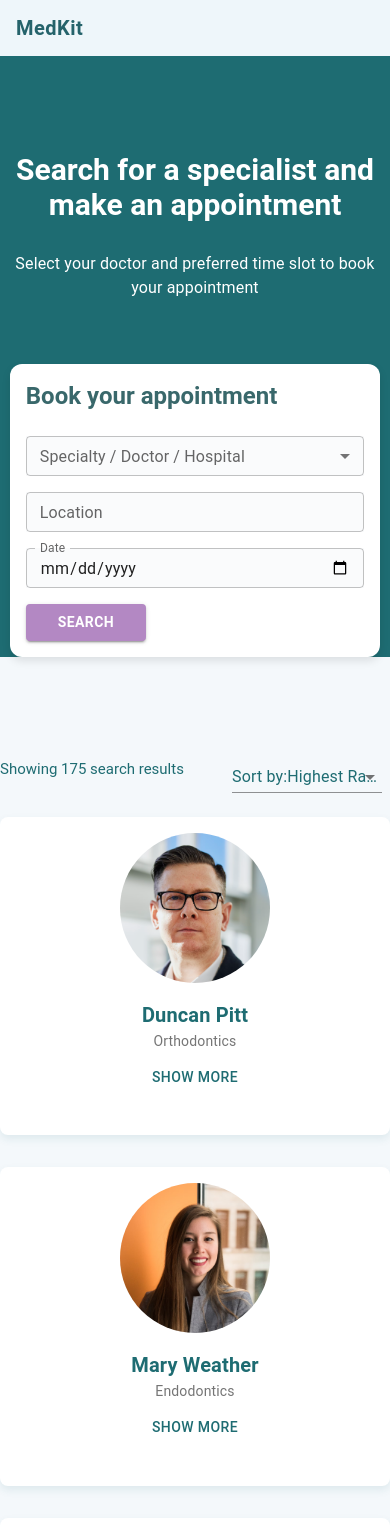
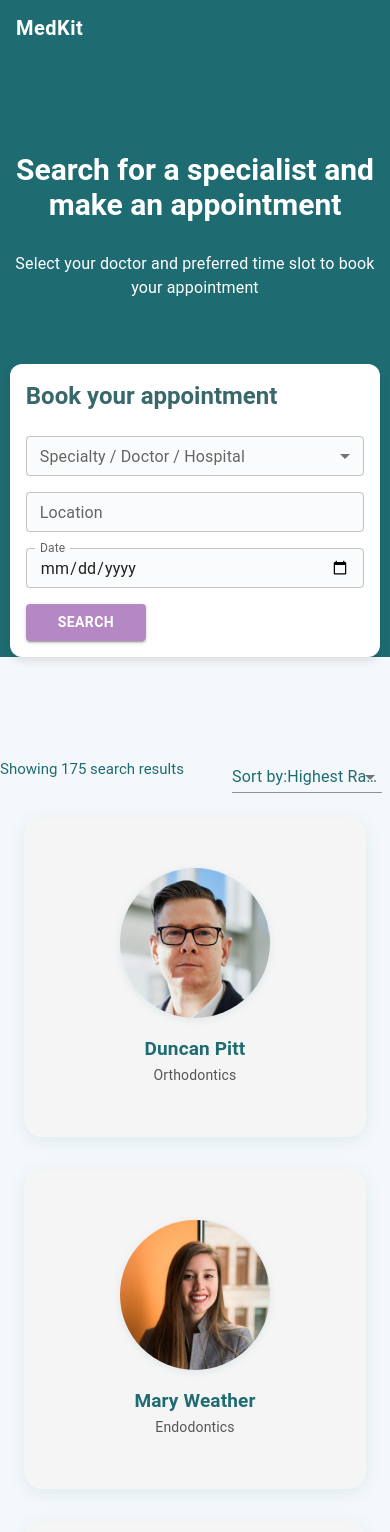
Before and after one commit to noouh1/MedKit-HealthCare, a React (Vite) app: page /find-a-doctor in a window 390 px wide. Shown: the top 1532 px of the page. Built offline with nearby package versions, Linux system fonts and the light colour scheme; some icons are missing.

Commit message:
[Edit]:find doctor page

```diff
--- a/src/components/cards/CardPreview.tsx
+++ b/src/components/cards/CardPreview.tsx
@@ -1,5 +1,4 @@
 import { Box, Button, Checkbox, FormControl, FormControlLabel, FormGroup, InputLabel, MenuItem, Pagination, Select, Stack, TextField, Typography, type SelectChangeEvent} from '@mui/material'
-import Grid from '@mui/material/Grid';
 import InputAdornment from '@mui/material/InputAdornment';
 import SearchIcon from '@mui/icons-material/Search';
 import EmergencyIcon from '@mui/icons-material/Emergency';
@@ -11,26 +10,19 @@ import WcIcon from '@mui/icons-material/Wc'
 import AccessibilityNewIcon from '@mui/icons-material/AccessibilityNew'
 import ExpandMoreIcon from '@mui/icons-material/ExpandMore';
 import GpsFixedIcon from '@mui/icons-material/GpsFixed';
-import doctorImg1 from '../../assets/1.png';
-import doctorImg2 from '../../assets/2.png';
-import doctorImg3 from '../../assets/3.png';
-import doctorImg4 from '../../assets/4.png';
-import doctorImg5 from '../../assets/5.png';
-import doctorImg6 from '../../assets/6.png';
-import doctorImg7 from '../../assets/7.png';
-import doctorImg8 from '../../assets/8.png';
-import doctorImg9 from '../../assets/9.png';
+import React from 'react';
 import DoctorCard from './DoctorCard.tsx';
-import React from 'react';
 
 function CardPreview() {
     const [value, setValue] = React.useState('');
+
     const handleChange = (event: SelectChangeEvent) => {
         setValue(event.target.value);
     };
+
     return (
-    <Box sx={{ backgroundColor: '#f4f8fb', mx: 'auto', display: 'flex',flexDirection: 'row' }}>
-        {/* Right panel */}
+        <Box sx={{ backgroundColor: '#f4f8fb',  display: 'flex',flexDirection: 'row' }}>
+            {/* left panel */}
             <Box sx={{backgroundColor:'white',px:10,py:6,display: { xs: 'none', md: 'block' }}} >
                 <Typography variant="h5" sx={{ fontWeight: 'bold',color: '#1e6c72', my: 1, fontSize: {md:'20px',xs:'20px'} }}>
                 Refine Your Search
@@ -231,8 +223,8 @@ function CardPreview() {
                 Update Search
                 </Button>
             </Box>
-        {/* Left panel */}
-        <Box sx={{mx:'auto',mt:{xs:0,md:6} }}>
+            {/* right panel */}
+            <Box sx={{mx:'auto',mt:{xs:0,md:6}}}>
                 <Box className="smallnav" sx={{ my: 2, display:'flex', alignItems: 'center', justifyContent: 'space-between' }}>
                 <Typography variant="h5" sx={{ color: '#1e6c72', my: 1, fontSize: {md:'15px',xs:'15px'}  }}>
                         Showing 175 search results
@@ -256,33 +248,14 @@ function CardPreview() {
                 </Box>
                 {/* cards */}
                 <Box className="Cards">
-            <Grid container columnSpacing={4}sx={{ display: 'flex', flexDirection: { xs: 'column', md: 'row' } }}>
-                {/* first column */}
-                <Grid sx={{ display: 'flex', flexDirection: 'column', gap: 4 }}>
-                <DoctorCard image={doctorImg1} name="Duncan Pitt" specialty="Orthodontics" />
-                <DoctorCard image={doctorImg2} name="Mary Weather" specialty="Endodontics" />
-                <DoctorCard image={doctorImg3} name="Jacob Abel" specialty="Periodontics" />
-                </Grid>
-                {/* second column */}
-                <Grid sx={{ display: 'flex', flexDirection: 'column', gap: 4 }}>
-                <DoctorCard image={doctorImg4} name="Gill Hames" specialty="Pediatric dentistry" />
-                <DoctorCard image={doctorImg5} name="Finn McDonald" specialty="Dentistry" />
-                <DoctorCard image={doctorImg6} name="Donna Summer" specialty="Prosthodontics" />
-                </Grid>
-                {/* third column */}
-                <Grid sx={{ display: 'flex', flexDirection: 'column', gap: 4 }}>
-                <DoctorCard image={doctorImg7} name="Dagmar McLean" specialty="Psychiatry" />
-                <DoctorCard image={doctorImg8} name="Richard Kicker" specialty="Urology" />
-                <DoctorCard image={doctorImg9} name="Millie Billie" specialty="Dermatology" />
-                </Grid>
-            </Grid>
+                <DoctorCard />
                 </Box>
                 <Stack spacing={2} sx={{ display: 'flex', alignItems: 'center', my: 6 }}>
                     <Pagination count={10} size="large" />
                 </Stack>
             </Box>
         </Box>
-  )
+    );
 }
 
 export default CardPreview
--- a/src/components/cards/DoctorCard.tsx
+++ b/src/components/cards/DoctorCard.tsx
@@ -1,55 +1,232 @@
-import { Card, CardMedia, CardContent, Typography, Box, Button } from '@mui/material';
-import  { useState } from 'react';
+import React, { useState } from 'react';
+import {
+  Box,
+  Button,
+  Typography,
+  useMediaQuery,
+  useTheme,
+} from '@mui/material';
+import type { CardData } from '../../types/FindDoctor';
 import { Link } from 'react-router-dom';
 
-interface DoctorCardProps {
-  image: string;
-  name: string;
-  specialty: string;
+import doctorImg1 from '../../assets/1.png';
+import doctorImg2 from '../../assets/2.png';
+import doctorImg3 from '../../assets/3.png';
+import doctorImg4 from '../../assets/4.png';
+import doctorImg5 from '../../assets/5.png';
+import doctorImg6 from '../../assets/6.png';
+import doctorImg7 from '../../assets/7.png';
+import doctorImg8 from '../../assets/8.png';
+import doctorImg9 from '../../assets/9.png';
+
+import LocalPhoneOutlinedIcon from '@mui/icons-material/LocalPhoneOutlined';
+import EmailOutlinedIcon from '@mui/icons-material/EmailOutlined';
+import CalendarTodayOutlinedIcon from '@mui/icons-material/CalendarTodayOutlined';
+import LocationOnOutlinedIcon from '@mui/icons-material/LocationOnOutlined';
+import MedicationOutlinedIcon from '@mui/icons-material/MedicationOutlined';
+
+const imgs = [doctorImg1, doctorImg2, doctorImg3, doctorImg4, doctorImg5, doctorImg6, doctorImg7, doctorImg8, doctorImg9];
+const names = [
+  "Duncan Pitt",
+  "Mary Weather",
+  "Jacob Abel",
+  "Gill Hames",
+  "Finn McDonald",
+  "Donna Summer",
+  "Dagmar McLean",
+  "Richard Kicker",
+  "Millie Billie"
+];
+
+const specialties = [
+  "Orthodontics",
+  "Endodontics",
+  "Periodontics",
+  "Pediatric dentistry",
+  "Dentistry",
+  "Prosthodontics",
+  "Psychiatry",
+  "Urology",
+  "Dermatology"
+];
+
+const cardsData: CardData[] = Array.from({ length: 9 }, (_, i) => ({
+  id: i,
+  name: names[i],
+  specialty: specialties[i],
+  image: imgs[i],
+}));
+
+const DoctorCard: React.FC = () => {
+  const [expandedIndex, setExpandedIndex] = useState<number | null>(null);
+  const theme = useTheme();
+const isMediumScreen = useMediaQuery(theme.breakpoints.between('sm', 'md'));
+const isSmallScreen = useMediaQuery(theme.breakpoints.down('sm'));
+
+const cardsPerRow = isSmallScreen ? 1 : isMediumScreen ? 2 : 3;
+
+  const handleCardClick = (index: number) => {
+    setExpandedIndex(index === expandedIndex ? null : index);
+  };
+
+  const shouldHide = (index: number): boolean => {
+    if (expandedIndex === null || isSmallScreen) return false;
+
+    const isSameRow = Math.floor(index / 3) === Math.floor(expandedIndex / 3);
+    if (!isSameRow || index === expandedIndex) return false;
+
+    const position = expandedIndex % 3;
+
+    if (position === 0 && index === expandedIndex + 1) return true;
+    if (position === 1 && index === expandedIndex + 1) return true;
+    if (position === 2 && index === expandedIndex - 1) return true;
+
+    return false;
+  };
+
+// Prepare rows for rendering cards in a grid
+const rows: CardData[][] = [];
+for (let i = 0; i < cardsData.length; i += cardsPerRow) {
+  rows.push(cardsData.slice(i, i + cardsPerRow));
 }
 
-const DoctorCard = ({ image, name, specialty }: DoctorCardProps) => {
-  const [expanded, setExpanded] = useState(false);
+return (
+  <Box >
+    {rows.map((row, rowIndex) => (
+        <Box
+          key={rowIndex}
+          sx={{
+            display: 'flex',
+            flexDirection: isSmallScreen ? 'column' : 'row',
+            gap: 4,
+            mb: 4,
+            justifyContent: 'center',
+            alignItems: 'center'
+          }}
+        >
+          {row.map((card, indexInRow) => {
+            const index = rowIndex * 3 + indexInRow;
+            if (shouldHide(index)) return null;
 
-  const handleExpandClick = () => {
-    setExpanded(!expanded);
-  };
+            const isExpanded = expandedIndex === index;
 
             return (
-    <Card sx={{ py: 2, px: 10, borderRadius: 2, boxShadow: '0 4px 8px rgba(30,108,114,0.10)', cursor: 'pointer', transition: 'transform 0.2s', '&:hover': { transform: 'scale(1.05)' } }}>
-      <CardMedia
+              <Box
+                key={card.id}
+                onClick={() => handleCardClick(index)}
+                sx={{
+                  flex: isExpanded && !isSmallScreen ? 2 : 1,
+                  transition: 'all 0.4s ease',
+                  display: 'flex',
+                  justifyContent: 'center',
+                  alignItems: 'center',
+                  padding: 0,
+                }}
+              >
+                <Box
+                  sx={{
+                    backgroundColor: isExpanded ? 'white' : '#f5f5f5',
+                    borderRadius: '18px',
+                    py: 2,
+                    px: isExpanded ? (isSmallScreen ? 4 : 10) : 12,
+                    textAlign: isExpanded ? 'left' : 'center',
+                    boxShadow: '0 4px 16px rgba(30, 108, 114, 0.10)',
+                    transition: 'all 0.9s ease',
+                    minHeight: 320,
+                    width: '100%',
+                    display: 'flex',
+                    flexDirection: isExpanded && !isSmallScreen ? 'row' : 'column',
+                    alignItems: 'center',
+                    justifyContent: 'center',
+                    gap: isExpanded ? 6 : 2,
+                    '&:hover img': {
+                      transform: 'scale(1.09) rotate(-2deg)',
+                      boxShadow: '0 12px 32px rgba(30, 108, 114, 0.22)',
+                    },
+                  }}
+                >
+                  <Box
+                    sx={{
+                      textAlign: 'center',
+                      display: 'flex',
+                      flexDirection: 'column',
+                      alignItems: 'center',
+                    }}
+                  >
+                    <Box
                       component="img"
-        image={image}
-        sx={{ width: 150, height: 150, borderRadius: '50%', mx: 'auto' }}
-        alt={name}
+                      src={card.image}
+                      alt={card.name}
+                      sx={{
+                        width: isExpanded ? 100 : 150,
+                        height: isExpanded ? 100 : 150,
+                        borderRadius: '50%',
+                        objectFit: 'cover',
+                        mb: 2,
+                        transition: 'all 0.4s ease',
+                        boxShadow: '0 2px 8px rgba(30, 108, 114, 0.1)',
+                      }}
                     />
-      <CardContent sx={{ textAlign: 'center' }}>
-        <Typography variant="h6" sx={{ fontWeight: 'bold', color: '#1e6c72' }}>
-          {name}
+                    <Typography variant="h6" sx={{ fontWeight: 'bold', color: '#1e6c72', fontSize: isExpanded ? 17 : 19 }}>
+                      {card.name}
                     </Typography>
-        <Typography variant="body2" sx={{ color: '#757575' }}>
-          {specialty}
+                    <Typography variant="body2" sx={{ color: '#555', fontSize: 14 }}>
+                      {card.specialty}
                     </Typography>
-        {expanded && (
-          <Box sx={{ mt: 2 }}>
-            <Typography variant="body2" sx={{ color: '#757575' }}>
-              Location: Copenhagen, Denmark
+                    <Box className="icons" sx={{ display: isExpanded ? 'flex' : 'none', gap: 1, mt: 2 }}>
+                      {[LocalPhoneOutlinedIcon, EmailOutlinedIcon, CalendarTodayOutlinedIcon].map((Icon, i) => (
+                        <Box key={i} sx={{ display: 'flex', alignItems: 'center', justifyContent: 'center', border: '1px solid #1e6c72', borderRadius: '50%', width: 40, height: 40 }}>
+                          <Icon sx={{ color: '#1e6c72', fontSize: 17 }} />
+                        </Box>
+                      ))}
+                    </Box>
+                  </Box>
+                  {isExpanded && (
+                    <>
+                      {!isSmallScreen && (
+                        <Box sx={{ width: '1px', height: '250px', backgroundColor: '#3333', mx: 2 }} />
+                      )}
+                      <Box
+                        sx={{
+                          display: 'flex',
+                          flexDirection: 'column',
+                          gap: 2,
+                          mt: isSmallScreen ? 3 : 0,
+                          alignItems: isSmallScreen ? 'center' : 'flex-start',
+                          textAlign: isSmallScreen ? 'center' : 'left',
+                        }}
+                      >
+                        <Box>
+                          <Typography variant="h6" sx={{ color: '#333333c4', fontSize: 16 }}>
+                            <LocationOnOutlinedIcon sx={{ color: '#333333c4' }} /> Location
                           </Typography>
-            <Typography variant="body2" sx={{ color: '#757575' }}>
-              Specialty: Senior at Endodontics
+                          <Typography sx={{ color: '#1e6c72', fontWeight: 'bold', fontSize: 18 }}>
+                            Copenhagen, Denmark
                           </Typography>
-            <Button variant="contained" sx={{ mt: 1, backgroundColor: '#1e6c72', color: 'white' }}>
-              <Link to="/Book">
-                Book Appointment
+                        </Box>
+                        <Box>
+                          <Typography variant="h6" sx={{ color: '#333333c4', fontSize: 16 }}>
+                            <MedicationOutlinedIcon sx={{ color: '#333333c4' }} /> Specialty
+                          </Typography>
+                          <Typography sx={{ color: '#1e6c72', fontWeight: 'bold', fontSize: 18 }}>
+                            Senior at Endodontics
+                          </Typography>
+                        </Box>
+                        <Link to="/book" style={{ textDecoration: 'none' }}>
+                          <Button variant="contained" sx={{ mt: 2, bgcolor: '#1e6c72',fontSize:12,px:4,py:1, '&:hover': { bgcolor: '#155a60' } }}>
+                            Book an Appointment
+                          </Button>
                         </Link>
-            </Button>
                       </Box>
+                    </>
                   )}
-        <Button onClick={handleExpandClick} sx={{ mt: 1, color: '#1e6c72' }}>
-          {expanded ? 'Show Less' : 'Show More'}
-        </Button>
-      </CardContent>
-    </Card>
+                </Box>
+              </Box>
+            );
+          })}
+        </Box>
+      ))}
+    </Box>
   );
 };
 
--- a/src/components/findDoctor/AppointmentTypeSelector.tsx
+++ b/src/components/findDoctor/AppointmentTypeSelector.tsx
@@ -4,11 +4,8 @@ import VideoCameraFrontIcon from '@mui/icons-material/VideoCameraFront';
 import LocalHospitalIcon from '@mui/icons-material/LocalHospital';
 import HomeIcon from '@mui/icons-material/Home';
 import { Link } from 'react-router-dom';
+import type { AppointmentTypeSelectorProps } from '../../types/Book.tsx';
 
-interface AppointmentTypeSelectorProps {
-  value: string;
-  onChange: (val: string) => void;
-}
 
 const AppointmentTypeSelector: React.FC<AppointmentTypeSelectorProps> = ({
   value,
--- a/src/components/navbar/NavBar.tsx
+++ b/src/components/navbar/NavBar.tsx
@@ -41,7 +41,7 @@ function NavBar() {
                 sx={{
                     px: { xs: 2, sm: 4, md: 10 },
                     minHeight: { xs: 56, sm: 64 },
-                    background: '#eef6fa',
+                    background: '#1e6c72',
                     display: 'flex',
                     flexDirection: 'row',
                     justifyContent: 'space-between',
@@ -52,7 +52,7 @@ function NavBar() {
                     variant="h6"
                     sx={{
                         fontWeight: 'bold',
-                        color: '#25636b',
+                        color: 'white',
                         fontSize: { xs: 20, sm: 22 },
                         letterSpacing: 0.5,
                         flexShrink: 0,
--- a/src/components/search/Search.tsx
+++ b/src/components/search/Search.tsx
@@ -3,7 +3,7 @@ import Searchbar from './SearchBar.tsx'
 function Search() {
   return (
     <Box>
-        <Box sx={{ backgroundColor: '#1e6c72' ,minHeight: '50vh',mx: 'auto'}}>
+        <Box sx={{ backgroundColor: '#1e6c72' ,minHeight: {xs:'60vh',md:'55vh'},mx: 'auto'}}>
             <Box sx={{ color: 'white', textAlign: 'center',pt:12}}>
                 <Typography variant="h3" sx={{ fontWeight: 'bold', fontSize: {md:'50px',xs:'30px'} }}>
                     Search for a specialist and make an appointment
--- a/src/pages/finish/Finish.tsx
+++ b/src/pages/finish/Finish.tsx
@@ -1,15 +1,11 @@
 import { Box, Typography, Button, Stack } from '@mui/material';
 import CheckCircleIcon from '@mui/icons-material/CheckCircle';
-import NavBar from '../../components/navbar/NavBar.tsx';
 import { Link } from 'react-router-dom';
 
 const Finish = () => {
 
   return (
     <Box sx={{minHeight: '100vh', display: 'flex', flexDirection: 'column', background: '#1e6c72'}}>
-        <Box sx={{ backgroundColor: '#1e6c72' }}>
-            <NavBar />
-        </Box>
         <Box
         sx={{
             flex: 1,
--- /dev/null
+++ b/src/types/Book.tsx
@@ -0,0 +1,4 @@
+export interface AppointmentTypeSelectorProps {
+  value: string;
+  onChange: (val: string) => void;
+}
--- /dev/null
+++ b/src/types/FindDoctor.tsx
@@ -0,0 +1,20 @@
+import doctorImg1 from '../../assets/1.png';
+import doctorImg2 from '../../assets/2.png';
+import doctorImg3 from '../../assets/3.png';
+import doctorImg4 from '../../assets/4.png';
+import doctorImg5 from '../../assets/5.png';
+import doctorImg6 from '../../assets/6.png';
+import doctorImg7 from '../../assets/7.png';
+import doctorImg8 from '../../assets/8.png';
+import doctorImg9 from '../../assets/9.png';
+
+const imgs = [doctorImg1, doctorImg2, doctorImg3, doctorImg4, doctorImg5, doctorImg6, doctorImg7, doctorImg8, doctorImg9];
+
+
+
+export interface CardData {
+  id: number;
+  name: string;
+  specialty: string;
+  image?: string;
+}
```
Also changed, not shown: src/pages/book/Book.tsx (+13 -19 lines). Lines whose indentation alone changed are shown as unchanged.
